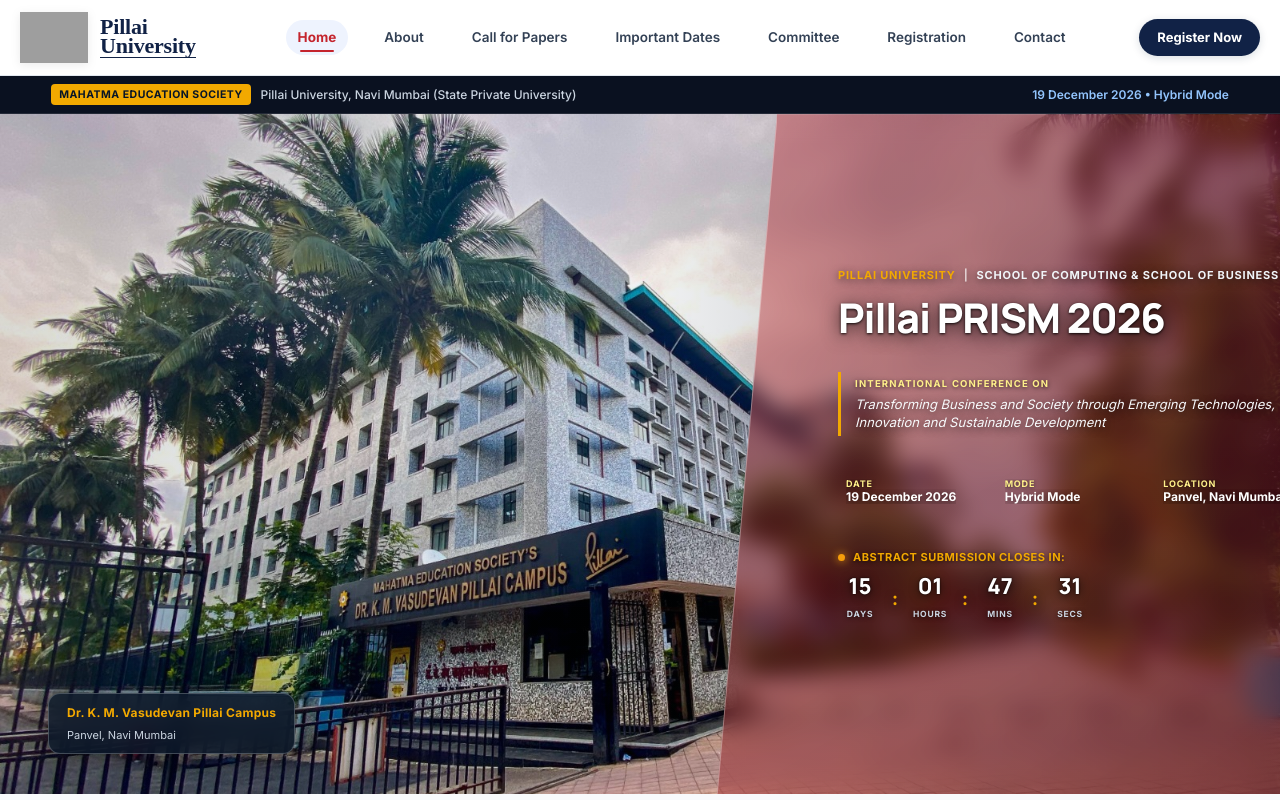
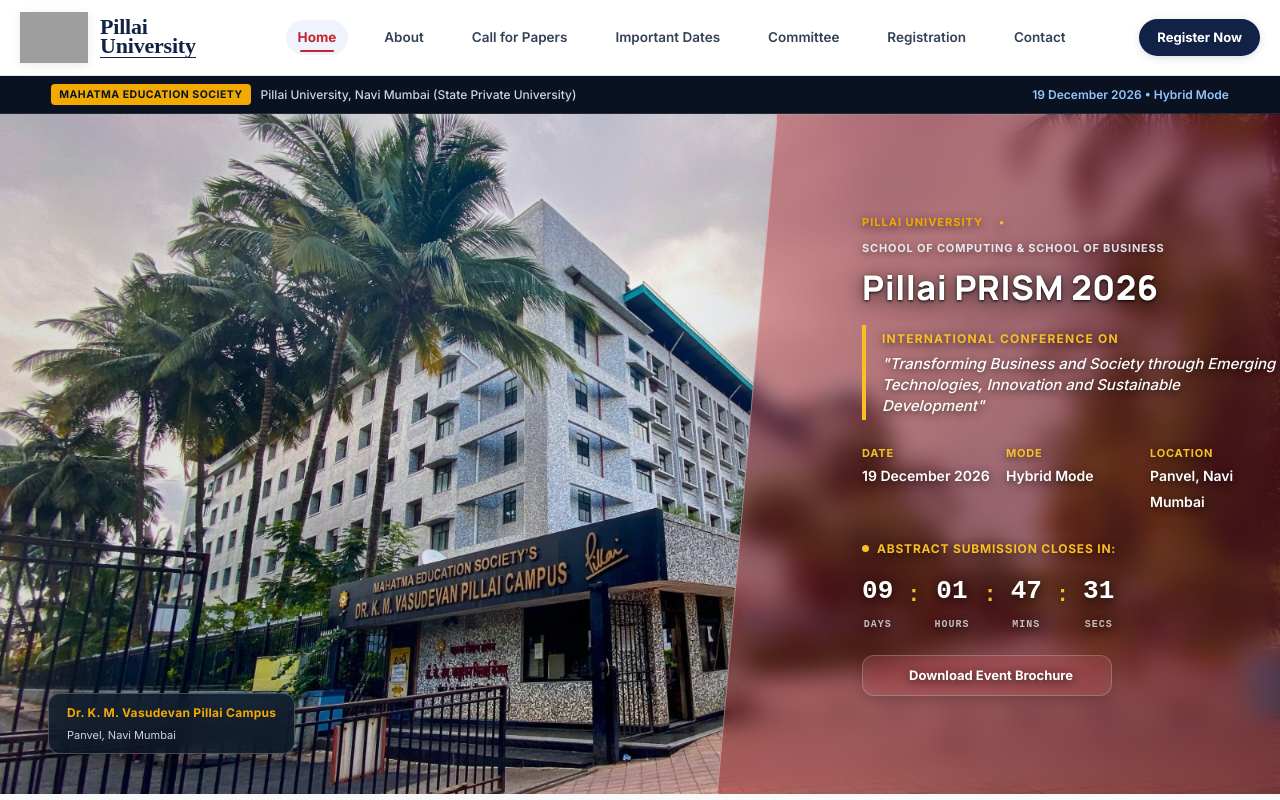
Before and after one commit to AbhiCodeX99/Pillai-PRISM-2026-International-Interdisciplinary-Conference-Pillai-University-Navi-Mumbai, a React (Vite) app: page / in a window 1280 px wide. Shown: the top 800 px of the page. Built offline with nearby package versions, Linux system fonts and the light colour scheme; grey boxes are pictures that could not be loaded.

Commit message:
Update Hero.jsx

```diff
--- a/src/components/Hero.jsx
+++ b/src/components/Hero.jsx
@@ -2,9 +2,10 @@
 import { Link } from "react-router-dom";
 import { conferenceData } from "../data/conferenceData";
 import mainbg from "../assets/mainbg.jpeg";
+import brochurePdf from "../assets/Pillai PRISM 2026.pdf";
 
 export default function Hero({ onOpenSubmission, onOpenTracker }) {
-    const targetDate = new Date("2026-10-10T23:59:59+05:30").getTime();
+  const targetDate = new Date("2026-10-04T23:59:59+05:30").getTime();
 
   const [timeLeft, setTimeLeft] = useState({
     days: "24",
@@ -13,7 +14,7 @@
     seconds: "55",
   });
 
-    // Countdown timer
+  // Countdown timer logic
   useEffect(() => {
     const calculateTime = () => {
       const now = new Date().getTime();
@@ -43,7 +44,7 @@
 
   return (
     <section className="futureaxis-hero-section">
-        {/* Background Campus Photo */}
+      {/* Campus Scenery Background */}
       <div className="hero-bg-container">
         <img
           src={mainbg}
@@ -54,15 +55,15 @@
       </div>
 
       <div className="hero-split-container">
-          {/* Left Side: 53% Clear to reveal the campus entrance & scenery */}
+        {/* Left Clear Pane */}
         <div className="hero-clear-left">
           <div className="hero-campus-caption">
-              <span className="campus-caption-badge"> Dr. K. M. Vasudevan Pillai Campus</span>
+            <span className="campus-caption-badge">Dr. K. M. Vasudevan Pillai Campus</span>
             <span className="campus-caption-loc">Panvel, Navi Mumbai</span>
           </div>
         </div>
 
-          {/* Right Side: 44% Slant Cut tinted with 40% #c4242d gradient */}
+        {/* Right Tinted Slant Pane */}
         <div className="hero-tinted-right-pane">
           <svg
             className="hero-slant-divider-svg"
@@ -80,83 +81,190 @@
               vectorEffect="non-scaling-stroke"
             />
           </svg>
-            <div className="hero-pane-inner">
-              {/* Pillai Collab Header */}
-              <div className="hero-pane-kicker">
-                <span className="kicker-pillai">PILLAI UNIVERSITY</span>
-                <span className="kicker-sep">|</span>
-                <span className="kicker-collab">School of Computing & School of Business</span>
+
+          <div className="hero-pane-inner" style={{ padding: "32px 24px", color: "#ffffff" }}>
+            {/* Institution Kicker */}
+            <div className="hero-pane-kicker" style={{ marginBottom: "12px" }}>
+              <span className="kicker-pillai" style={{ fontWeight: "700", letterSpacing: "1px" }}>
+                PILLAI UNIVERSITY
+              </span>
+              <span className="kicker-sep" style={{ margin: "0 8px", color: "#fbbf24" }}>•</span>
+              <span className="kicker-collab" style={{ opacity: 0.9 }}>
+                School of Computing & School of Business
+              </span>
             </div>
 
-              {/* Conference Title & Subtext */}
-              <h1 className="hero-right-title">
+            {/* Conference Main Title */}
+            <h1 className="hero-right-title" style={{ fontSize: "34px", fontWeight: "800", margin: "0 0 20px 0", letterSpacing: "0.5px" }}>
               {conferenceData.name}
             </h1>
 
-            <br></br>
+            {/* Theme Box with Left Gold Accent Line */}
+            <div
+              className="hero-right-theme-box"
+              style={{
+                borderLeft: "4px solid #fbbf24",
+                paddingLeft: "16px",
+                marginBottom: "24px",
+                textAlign: "left"
+              }}
+            >
+              <span
+                style={{
+                  display: "block",
+                  fontSize: "12px",
+                  fontWeight: "700",
+                  color: "#fbbf24",
+                  letterSpacing: "1.2px",
+                  marginBottom: "4px",
+                  textTransform: "uppercase"
+                }}
+              >
+                INTERNATIONAL CONFERENCE ON
+              </span>
+              <p
+                style={{
+                  fontSize: "15px",
+                  fontStyle: "italic",
+                  fontWeight: "500",
+                  lineHeight: "1.4",
+                  margin: 0,
+                  color: "#ffffff"
+                }}
+              >
+                "{conferenceData.theme}"
+              </p>
+            </div>
 
-              {/* Theme Quote */}
-              <div className="hero-right-theme-box">
-                <span className="theme-box-label">INTERNATIONAL CONFERENCE ON</span>
-                <p className="theme-box-text">{conferenceData.theme}</p>
+            {/* Meta Info Grid */}
+            <div
+              className="hero-right-meta-grid"
+              style={{
+                display: "grid",
+                gridTemplateColumns: "repeat(3, 1fr)",
+                gap: "16px",
+                marginBottom: "24px",
+                textAlign: "left"
+              }}
+            >
+              <div>
+                <span style={{ display: "block", fontSize: "11px", color: "#fbbf24", fontWeight: "700", letterSpacing: "0.8px" }}>
+                  DATE
+                </span>
+                <strong style={{ fontSize: "14px", color: "#ffffff", fontWeight: "600" }}>
+                  {conferenceData.date}
+                </strong>
               </div>
-            <br></br>
-              {/* Meta Row: Date, Mode, Location */}
-              <div className="hero-right-meta-grid">
-                <div className="hero-meta-pill">
-                  <span className="meta-pill-icon"></span>
-                  <div className="meta-pill-content">
-                    <span className="meta-pill-lbl">DATE</span>
-                    <strong className="meta-pill-val">{conferenceData.date}</strong>
+
+              <div>
+                <span style={{ display: "block", fontSize: "11px", color: "#fbbf24", fontWeight: "700", letterSpacing: "0.8px" }}>
+                  MODE
+                </span>
+                <strong style={{ fontSize: "14px", color: "#ffffff", fontWeight: "600" }}>
+                  {conferenceData.mode} Mode
+                </strong>
+              </div>
+
+              <div>
+                <span style={{ display: "block", fontSize: "11px", color: "#fbbf24", fontWeight: "700", letterSpacing: "0.8px" }}>
+                  LOCATION
+                </span>
+                <strong style={{ fontSize: "14px", color: "#ffffff", fontWeight: "600" }}>
+                  Panvel, Navi Mumbai
+                </strong>
               </div>
             </div>
 
-                <div className="hero-meta-pill">
-                  <span className="meta-pill-icon"></span>
-                  <div className="meta-pill-content">
-                    <span className="meta-pill-lbl">MODE</span>
-                    <strong className="meta-pill-val">{conferenceData.mode} Mode</strong>
-                  </div>
+            {/* Countdown Section */}
+            <div className="hero-right-countdown" style={{ marginBottom: "20px", textAlign: "left" }}>
+              <div
+                style={{
+                  display: "flex",
+                  alignItems: "center",
+                  gap: "8px",
+                  fontSize: "12px",
+                  fontWeight: "700",
+                  color: "#fbbf24",
+                  letterSpacing: "0.8px",
+                  marginBottom: "12px",
+                  textTransform: "uppercase"
+                }}
+              >
+                <span
+                  style={{
+                    width: "7px",
+                    height: "7px",
+                    backgroundColor: "#fbbf24",
+                    borderRadius: "50%",
+                    display: "inline-block"
+                  }}
+                ></span>
+                <span>ABSTRACT SUBMISSION CLOSES IN:</span>
               </div>
 
-                <div className="hero-meta-pill">
-                  <span className="meta-pill-icon"></span>
-                  <div className="meta-pill-content">
-                    <span className="meta-pill-lbl">LOCATION</span>
-                    <strong className="meta-pill-val">Panvel, Navi Mumbai</strong>
+              {/* Number Row */}
+              <div
+                style={{
+                  display: "flex",
+                  alignItems: "center",
+                  gap: "14px",
+                  fontFamily: "monospace"
+                }}
+              >
+                <div style={{ textAlign: "center" }}>
+                  <span style={{ display: "block", fontSize: "26px", fontWeight: "800", color: "#ffffff" }}>{timeLeft.days}</span>
+                  <span style={{ fontSize: "10px", color: "rgba(255, 255, 255, 0.7)", fontWeight: "600", letterSpacing: "1px" }}>DAYS</span>
                 </div>
+                <span style={{ fontSize: "22px", color: "#fbbf24", fontWeight: "700", marginBottom: "12px" }}>:</span>
+
+                <div style={{ textAlign: "center" }}>
+                  <span style={{ display: "block", fontSize: "26px", fontWeight: "800", color: "#ffffff" }}>{timeLeft.hours}</span>
+                  <span style={{ fontSize: "10px", color: "rgba(255, 255, 255, 0.7)", fontWeight: "600", letterSpacing: "1px" }}>HOURS</span>
                 </div>
+                <span style={{ fontSize: "22px", color: "#fbbf24", fontWeight: "700", marginBottom: "12px" }}>:</span>
+
+                <div style={{ textAlign: "center" }}>
+                  <span style={{ display: "block", fontSize: "26px", fontWeight: "800", color: "#ffffff" }}>{timeLeft.minutes}</span>
+                  <span style={{ fontSize: "10px", color: "rgba(255, 255, 255, 0.7)", fontWeight: "600", letterSpacing: "1px" }}>MINS</span>
                 </div>
-  <br></br>
-              {/* Countdown Clock */}
-              <div className="hero-right-countdown">
-                <div className="countdown-headline">
-                  <span className="countdown-pulse-dot"></span>
-                  <span>Abstract Submission Closes in:</span>
-                </div>
-                <div className="countdown-blocks-row">
-                  <div className="c-block">
-                    <span className="c-val">{timeLeft.days}</span>
-                    <span className="c-lbl">DAYS</span>
-                  </div>
-                  <span className="c-colon">:</span>
-                  <div className="c-block">
-                    <span className="c-val">{timeLeft.hours}</span>
-                    <span className="c-lbl">HOURS</span>
-                  </div>
-                  <span className="c-colon">:</span>
-                  <div className="c-block">
-                    <span className="c-val">{timeLeft.minutes}</span>
-                    <span className="c-lbl">MINS</span>
-                  </div>
-                  <span className="c-colon">:</span>
-                  <div className="c-block">
-                    <span className="c-val">{timeLeft.seconds}</span>
-                    <span className="c-lbl">SECS</span>
+                <span style={{ fontSize: "22px", color: "#fbbf24", fontWeight: "700", marginBottom: "12px" }}>:</span>
+
+                <div style={{ textAlign: "center" }}>
+                  <span style={{ display: "block", fontSize: "26px", fontWeight: "800", color: "#ffffff" }}>{timeLeft.seconds}</span>
+                  <span style={{ fontSize: "10px", color: "rgba(255, 255, 255, 0.7)", fontWeight: "600", letterSpacing: "1px" }}>SECS</span>
                 </div>
               </div>
             </div>
 
+            {/* Same Theme Background Button (Exact Width Aligning to Countdown Text) */}
+            <div style={{ display: "flex", justifyContent: "flex-start", marginTop: "16px" }}>
+              <a
+                href={brochurePdf}
+                download="Pillai PRISM 2026.pdf"
+                style={{
+                  display: "inline-flex",
+                  alignItems: "center",
+                  justifyContent: "center",
+                  gap: "8px",
+                  padding: "9px 18px",
+                  backgroundColor: "rgba(255, 255, 255, 0.08)",
+                  backdropFilter: "blur(12px)",
+                  WebkitBackdropFilter: "blur(12px)",
+                  color: "#ffffff",
+                  fontSize: "13px",
+                  fontWeight: "700",
+                  borderRadius: "12px",
+                  textDecoration: "none",
+                  border: "1px solid rgba(255, 255, 255, 0.2)",
+                  boxShadow: "0 4px 12px rgba(0, 0, 0, 0.2)",
+                  width: "100%",
+                  maxWidth: "250px",
+                  transition: "all 0.3s ease"
+                }}
+              >
+                <span style={{ fontSize: "14px" }}></span>Download Event Brochure
+              </a>
+            </div>
 
           </div>
         </div>
```
Lines whose indentation alone changed are shown as unchanged.
